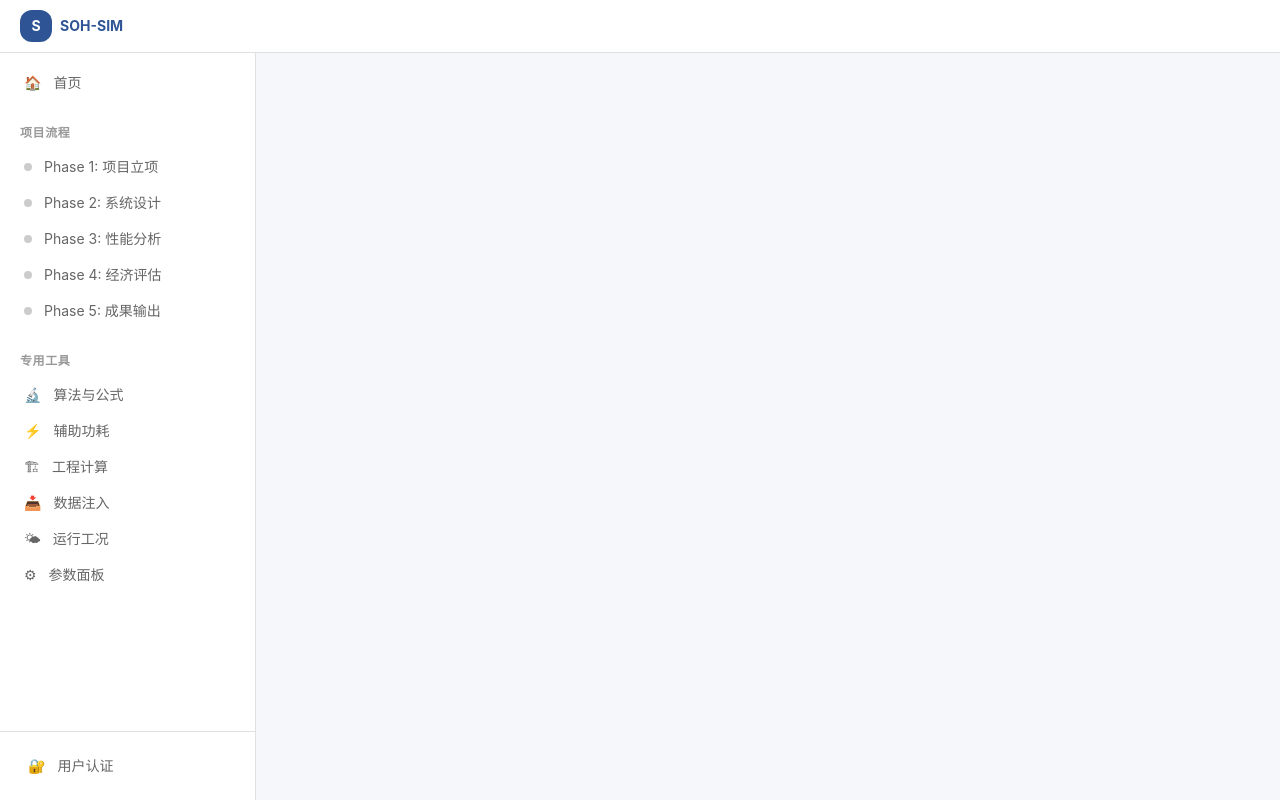
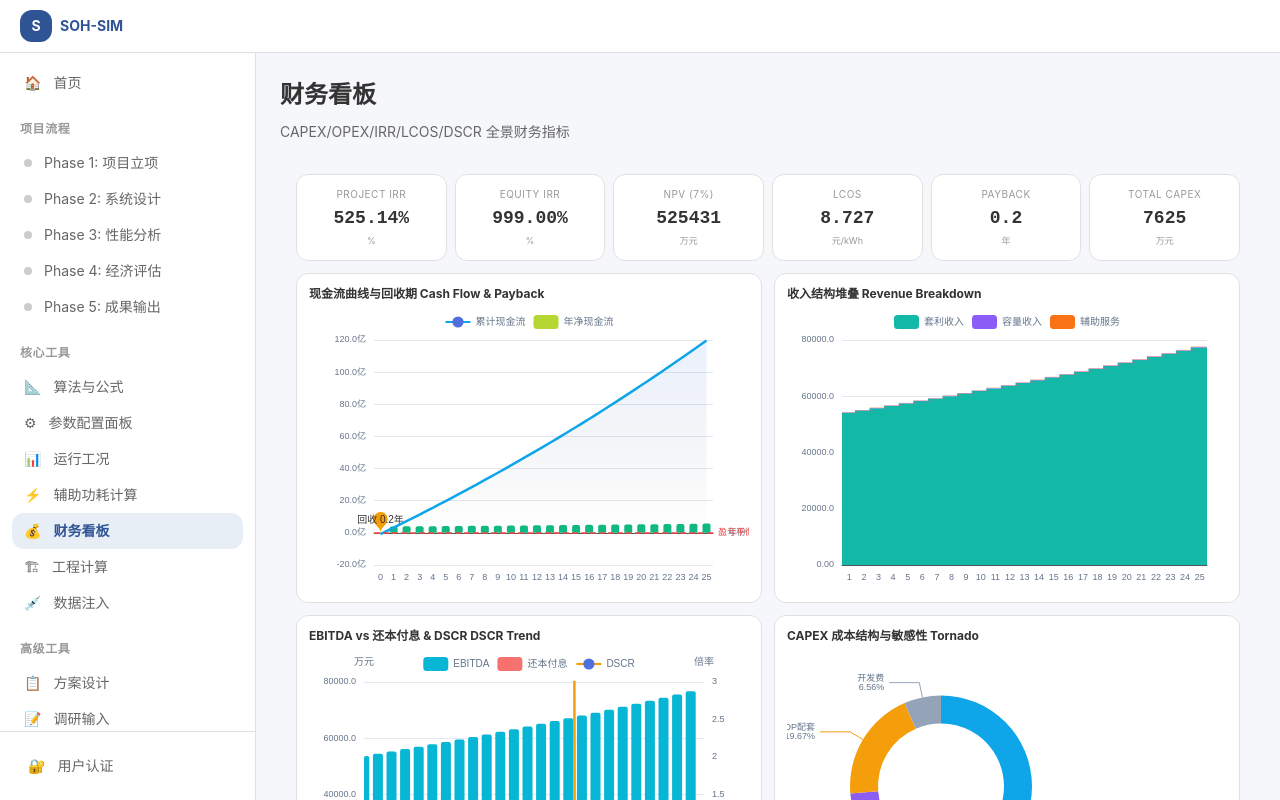
Before and after one commit to Momo2015-AI/Next_BESS_Lab, a Vue app in the folder soh-sim-frontend/: page /tools/financial in a window 1280 px wide. Built offline with nearby package versions, Linux system fonts and the light colour scheme.

Commit message:
feat: restore all missing tools - financial dashboard, config, survey view, simulation view, report, project history, templates, rules, auth page Co-authored-by: monkeycode-ai <monkeycode-ai@chaitin.com>

```diff
--- a/soh-sim-frontend/src/components/Sidebar.vue
+++ b/soh-sim-frontend/src/components/Sidebar.vue
@@ -1,7 +1,7 @@
 <template>
   <aside class="sidebar w-64 flex-shrink-0 overflow-hidden flex flex-col" style="background-color: #FFFFFF; border-right: 1px solid #E0E0E0;">
     <nav class="flex-1 overflow-y-auto p-3">
-      <div class="mb-6">
+      <div class="mb-5">
         <button
           @click="$router.push('/')"
           class="w-full flex items-center gap-3 px-3 py-2 rounded-lg text-sm transition-all"
@@ -11,7 +11,7 @@
         </button>
       </div>
 
-      <div class="mb-6">
+      <div class="mb-5">
         <div class="text-xs font-semibold uppercase tracking-wider mb-2 px-2" style="color: #999999;">项目流程</div>
         <button
           v-for="item in phaseItems"
@@ -25,10 +25,23 @@
         </button>
       </div>
 
-      <div class="mb-6">
-        <div class="text-xs font-semibold uppercase tracking-wider mb-2 px-2" style="color: #999999;">专用工具</div>
+      <div class="mb-5">
+        <div class="text-xs font-semibold uppercase tracking-wider mb-2 px-2" style="color: #999999;">核心工具</div>
         <button
-          v-for="item in toolItems"
+          v-for="item in coreToolItems"
+          :key="item.id"
+          @click="$router.push(item.path)"
+          class="w-full flex items-center gap-3 px-3 py-2 rounded-lg text-sm transition-all"
+          :class="$route.path === item.path ? 'sidebar-active' : 'sidebar-item'">
+          <span>{{ item.icon }}</span>
+          <span>{{ item.label }}</span>
+        </button>
+      </div>
+
+      <div class="mb-5">
+        <div class="text-xs font-semibold uppercase tracking-wider mb-2 px-2" style="color: #999999;">高级工具</div>
+        <button
+          v-for="item in advToolItems"
           :key="item.id"
           @click="$router.push(item.path)"
           class="w-full flex items-center gap-3 px-3 py-2 rounded-lg text-sm transition-all"
@@ -57,15 +70,6 @@ import { useBessStore } from '../stores/bess.js'
 
 const store = useBessStore()
 
-const toolItems = [
-  { id: 'formula', path: '/tools/formula', label: '算法与公式', icon: '🔬' },
-  { id: 'auxpower', path: '/tools/auxpower', label: '辅助功耗', icon: '⚡' },
-  { id: 'engineering', path: '/tools/engineering', label: '工程计算', icon: '🏗' },
-  { id: 'datainject', path: '/tools/datainject', label: '数据注入', icon: '📥' },
-  { id: 'conditions', path: '/tools/conditions', label: '运行工况', icon: '🌤' },
-  { id: 'params', path: '/tools/params', label: '参数面板', icon: '⚙' },
-]
-
 const phaseItems = computed(() => [
   { id: 'phase1', path: '/phase1', label: 'Phase 1: 项目立项', status: store.phases.phase1.status },
   { id: 'phase2', path: '/phase2', label: 'Phase 2: 系统设计', status: store.phases.phase2.status },
@@ -73,6 +77,26 @@ const phaseItems = computed(() => [
   { id: 'phase4', path: '/phase4', label: 'Phase 4: 经济评估', status: store.phases.phase4.status },
   { id: 'phase5', path: '/phase5', label: 'Phase 5: 成果输出', status: store.phases.phase5.status },
 ])
+
+const coreToolItems = [
+  { id: 'formula', path: '/tools/formula', label: '算法与公式', icon: '📐' },
+  { id: 'params', path: '/tools/params', label: '参数配置面板', icon: '⚙' },
+  { id: 'conditions', path: '/tools/conditions', label: '运行工况', icon: '📊' },
+  { id: 'auxpower', path: '/tools/auxpower', label: '辅助功耗计算', icon: '⚡' },
+  { id: 'financial', path: '/tools/financial', label: '财务看板', icon: '💰' },
+  { id: 'engineering', path: '/tools/engineering', label: '工程计算', icon: '🏗' },
+  { id: 'datainject', path: '/tools/datainject', label: '数据注入', icon: '💉' },
+]
+
+const advToolItems = [
+  { id: 'config', path: '/tools/config', label: '方案设计', icon: '📋' },
+  { id: 'survey-view', path: '/tools/survey-view', label: '调研输入', icon: '📝' },
+  { id: 'simulation-view', path: '/tools/simulation-view', label: '仿真分析', icon: '🧪' },
+  { id: 'report', path: '/tools/report', label: '报告输出', icon: '📄' },
+  { id: 'projects', path: '/tools/projects', label: '历史项目', icon: '📁' },
+  { id: 'templates', path: '/tools/templates', label: '校正因子模板', icon: '📑' },
+  { id: 'rules', path: '/tools/rules', label: '配置规则', icon: '📐' },
+]
 </script>
 
 <style scoped>
--- /dev/null
+++ b/soh-sim-frontend/src/pages/AuthPage.vue
@@ -0,0 +1,17 @@
+<template>
+  <div class="tool-page">
+    <div class="tool-header"><h1>系统认证</h1><p>登录与权限管理</p></div>
+    <AuthPanel @auth-success="msg => {}" @error="msg => {}" />
+  </div>
+</template>
+
+<script setup>
+import AuthPanel from '../components/AuthPanel.vue'
+</script>
+
+<style scoped>
+.tool-page { padding: 24px; }
+.tool-header { margin-bottom: 24px; }
+.tool-header h1 { font-size: 24px; font-weight: 700; margin: 0 0 8px; }
+.tool-header p { color: #666; font-size: 14px; margin: 0; }
+</style>
--- /dev/null
+++ b/soh-sim-frontend/src/pages/ToolConfigPage.vue
@@ -0,0 +1,17 @@
+<template>
+  <div class="tool-page">
+    <div class="tool-header"><h1>方案设计</h1><p>配置方案参数、保存版本、对比方案</p></div>
+    <ConfigView />
+  </div>
+</template>
+
+<script setup>
+import ConfigView from '../views/ConfigView.vue'
+</script>
+
+<style scoped>
+.tool-page { padding: 24px; }
+.tool-header { margin-bottom: 24px; }
+.tool-header h1 { font-size: 24px; font-weight: 700; margin: 0 0 8px; }
+.tool-header p { color: #666; font-size: 14px; margin: 0; }
+</style>
--- /dev/null
+++ b/soh-sim-frontend/src/pages/ToolFinancialPage.vue
@@ -0,0 +1,19 @@
+<template>
+  <div class="tool-page">
+    <div class="tool-header"><h1>财务看板</h1><p>CAPEX/OPEX/IRR/LCOS/DSCR 全景财务指标</p></div>
+    <FinancialDashboard :params="store.systemParams" :results="store.results" :soh="store.degradation.soh" :rte="store.degradation.rte" :augQty="store.degradation.augQty" />
+  </div>
+</template>
+
+<script setup>
+import { useBessStore } from '../stores/bess.js'
+import FinancialDashboard from '../components/FinancialDashboard.vue'
+const store = useBessStore()
+</script>
+
+<style scoped>
+.tool-page { padding: 24px; }
+.tool-header { margin-bottom: 24px; }
+.tool-header h1 { font-size: 24px; font-weight: 700; margin: 0 0 8px; }
+.tool-header p { color: #666; font-size: 14px; margin: 0; }
+</style>
--- /dev/null
+++ b/soh-sim-frontend/src/pages/ToolProjectsPage.vue
@@ -0,0 +1,17 @@
+<template>
+  <div class="tool-page">
+    <div class="tool-header"><h1>历史项目</h1><p>查看和管理历史项目记录</p></div>
+    <ProjectHistory />
+  </div>
+</template>
+
+<script setup>
+import ProjectHistory from '../views/ProjectHistory.vue'
+</script>
+
+<style scoped>
+.tool-page { padding: 24px; }
+.tool-header { margin-bottom: 24px; }
+.tool-header h1 { font-size: 24px; font-weight: 700; margin: 0 0 8px; }
+.tool-header p { color: #666; font-size: 14px; margin: 0; }
+</style>
--- /dev/null
+++ b/soh-sim-frontend/src/pages/ToolReportPage.vue
@@ -0,0 +1,17 @@
+<template>
+  <div class="tool-page">
+    <div class="tool-header"><h1>报告输出</h1><p>生成仿真报告、导出 PDF/Excel</p></div>
+    <ReportView />
+  </div>
+</template>
+
+<script setup>
+import ReportView from '../views/ReportView.vue'
+</script>
+
+<style scoped>
+.tool-page { padding: 24px; }
+.tool-header { margin-bottom: 24px; }
+.tool-header h1 { font-size: 24px; font-weight: 700; margin: 0 0 8px; }
+.tool-header p { color: #666; font-size: 14px; margin: 0; }
+</style>
--- /dev/null
+++ b/soh-sim-frontend/src/pages/ToolRulesPage.vue
@@ -0,0 +1,17 @@
+<template>
+  <div class="tool-page">
+    <div class="tool-header"><h1>配置规则</h1><p>管理系统配置规则与约束</p></div>
+    <RulesConfig />
+  </div>
+</template>
+
+<script setup>
+import RulesConfig from '../views/RulesConfig.vue'
+</script>
+
+<style scoped>
+.tool-page { padding: 24px; }
+.tool-header { margin-bottom: 24px; }
+.tool-header h1 { font-size: 24px; font-weight: 700; margin: 0 0 8px; }
+.tool-header p { color: #666; font-size: 14px; margin: 0; }
+</style>
--- /dev/null
+++ b/soh-sim-frontend/src/pages/ToolSimulationViewPage.vue
@@ -0,0 +1,17 @@
+<template>
+  <div class="tool-page">
+    <div class="tool-header"><h1>仿真分析</h1><p>SOH 仿真结果查看与参数调整</p></div>
+    <SimulationView />
+  </div>
+</template>
+
+<script setup>
+import SimulationView from '../views/SimulationView.vue'
+</script>
+
+<style scoped>
+.tool-page { padding: 24px; }
+.tool-header { margin-bottom: 24px; }
+.tool-header h1 { font-size: 24px; font-weight: 700; margin: 0 0 8px; }
+.tool-header p { color: #666; font-size: 14px; margin: 0; }
+</style>
--- /dev/null
+++ b/soh-sim-frontend/src/pages/ToolSurveyViewPage.vue
@@ -0,0 +1,17 @@
+<template>
+  <div class="tool-page">
+    <div class="tool-header"><h1>调研输入</h1><p>项目调研表数据录入与管理</p></div>
+    <SurveyView />
+  </div>
+</template>
+
+<script setup>
+import SurveyView from '../views/SurveyView.vue'
+</script>
+
+<style scoped>
+.tool-page { padding: 24px; }
+.tool-header { margin-bottom: 24px; }
+.tool-header h1 { font-size: 24px; font-weight: 700; margin: 0 0 8px; }
+.tool-header p { color: #666; font-size: 14px; margin: 0; }
+</style>
--- /dev/null
+++ b/soh-sim-frontend/src/pages/ToolTemplatesPage.vue
@@ -0,0 +1,17 @@
+<template>
+  <div class="tool-page">
+    <div class="tool-header"><h1>校正因子模板</h1><p>管理 Arrhenius 等模型的校正因子模板</p></div>
+    <TemplatesConfig />
+  </div>
+</template>
+
+<script setup>
+import TemplatesConfig from '../views/TemplatesConfig.vue'
+</script>
+
+<style scoped>
+.tool-page { padding: 24px; }
+.tool-header { margin-bottom: 24px; }
+.tool-header h1 { font-size: 24px; font-weight: 700; margin: 0 0 8px; }
+.tool-header p { color: #666; font-size: 14px; margin: 0; }
+</style>
--- a/soh-sim-frontend/src/router/index.js
+++ b/soh-sim-frontend/src/router/index.js
@@ -71,6 +71,51 @@ const routes = [
     name: 'tool-params',
     component: () => import('../pages/ToolParamsPage.vue'),
   },
+  {
+    path: '/tools/financial',
+    name: 'tool-financial',
+    component: () => import('../pages/ToolFinancialPage.vue'),
+  },
+  {
+    path: '/tools/config',
+    name: 'tool-config',
+    component: () => import('../pages/ToolConfigPage.vue'),
+  },
+  {
+    path: '/tools/survey-view',
+    name: 'tool-survey-view',
+    component: () => import('../pages/ToolSurveyViewPage.vue'),
+  },
+  {
+    path: '/tools/simulation-view',
+    name: 'tool-simulation-view',
+    component: () => import('../pages/ToolSimulationViewPage.vue'),
+  },
+  {
+    path: '/tools/report',
+    name: 'tool-report',
+    component: () => import('../pages/ToolReportPage.vue'),
+  },
+  {
+    path: '/tools/projects',
+    name: 'tool-projects',
+    component: () => import('../pages/ToolProjectsPage.vue'),
+  },
+  {
+    path: '/tools/templates',
+    name: 'tool-templates',
+    component: () => import('../pages/ToolTemplatesPage.vue'),
+  },
+  {
+    path: '/tools/rules',
+    name: 'tool-rules',
+    component: () => import('../pages/ToolRulesPage.vue'),
+  },
+  {
+    path: '/auth',
+    name: 'auth',
+    component: () => import('../pages/AuthPage.vue'),
+  },
 ]
 
 const router = createRouter({
```
